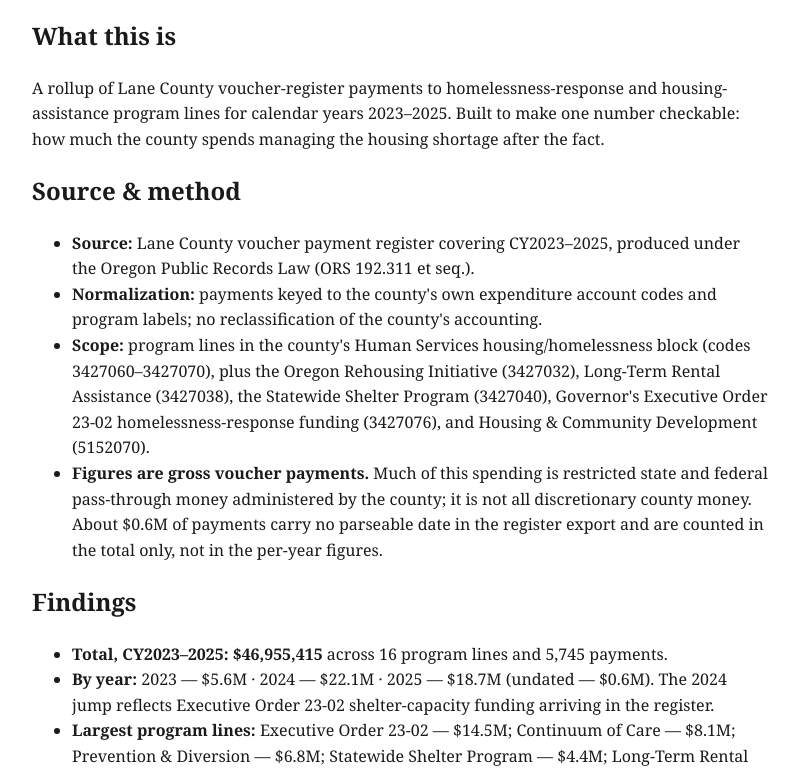
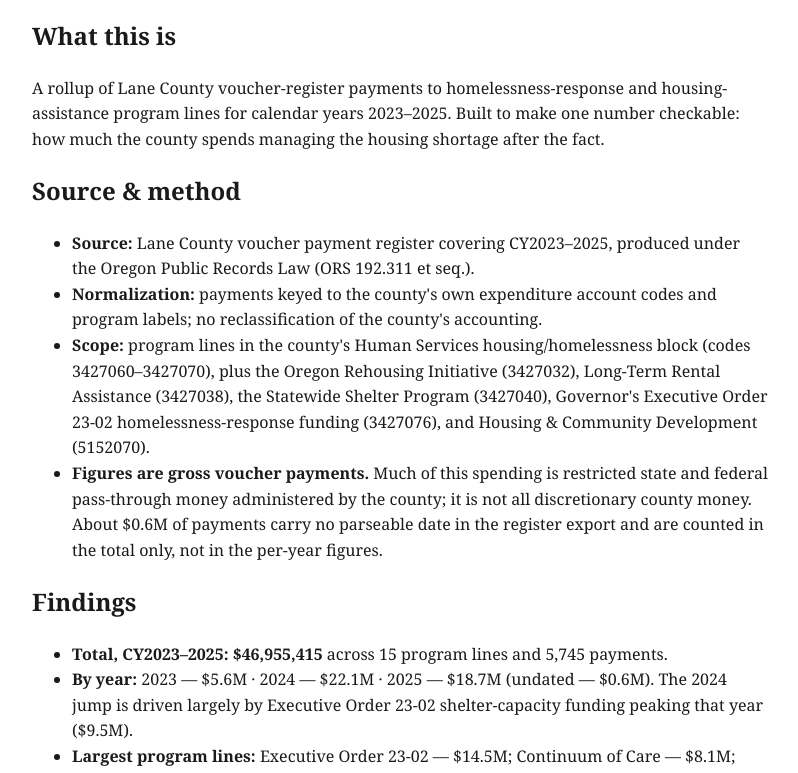
Before and after one commit to Records-Research-Group/records-research-group.github.io, a plain HTML site: page notes/2026-11-lane-county-housing-response-spend.html in a window 1280 px wide. Shown: the part 171-944 px from the top of the page, without its empty margins (240-1038 px from the left). Drawn offline with Linux system fonts and the light colour scheme.

Commit message:
Fix program-line count (16 -> 15) in housing-spend note + tighten EO 23-02 attribution

```diff
--- a/feed.xml
+++ b/feed.xml
@@ -12,7 +12,7 @@
 <link>https://records-research-group.github.io/notes/2026-11-lane-county-housing-response-spend.html</link>
 <guid>https://records-research-group.github.io/notes/2026-11-lane-county-housing-response-spend.html</guid>
 <pubDate>Fri, 13 Nov 2026 18:30:00 -0800</pubDate>
-<description>Rollup of Lane County voucher-register payments to homelessness-response and housing-assistance program lines, CY2023–2025: $46,955,415 across 16 program lines and 5,745 payments. Aggregate dataset published under data/.</description>
+<description>Rollup of Lane County voucher-register payments to homelessness-response and housing-assistance program lines, CY2023–2025: $46,955,415 across 15 program lines and 5,745 payments. Aggregate dataset published under data/.</description>
 </item>
 
 <item>
--- a/notes/2026-11-lane-county-housing-response-spend.html
+++ b/notes/2026-11-lane-county-housing-response-spend.html
@@ -50,11 +50,11 @@ only, not in the per-year figures.</li>
 
 <h2>Findings</h2>
 <ul>
-<li><strong>Total, CY2023–2025: $46,955,415</strong> across 16 program lines
+<li><strong>Total, CY2023–2025: $46,955,415</strong> across 15 program lines
 and 5,745 payments.</li>
 <li><strong>By year:</strong> 2023 — $5.6M · 2024 — $22.1M · 2025 — $18.7M
-(undated — $0.6M). The 2024 jump reflects Executive Order 23-02
-shelter-capacity funding arriving in the register.</li>
+(undated — $0.6M). The 2024 jump is driven largely by Executive Order 23-02
+shelter-capacity funding peaking that year ($9.5M).</li>
 <li><strong>Largest program lines:</strong> Executive Order 23-02 — $14.5M;
 Continuum of Care — $8.1M; Prevention &amp; Diversion — $6.8M; Statewide
 Shelter Program — $4.4M; Long-Term Rental Assistance — $4.2M; Emergency
```
Also changed, not shown: 1 other file.
